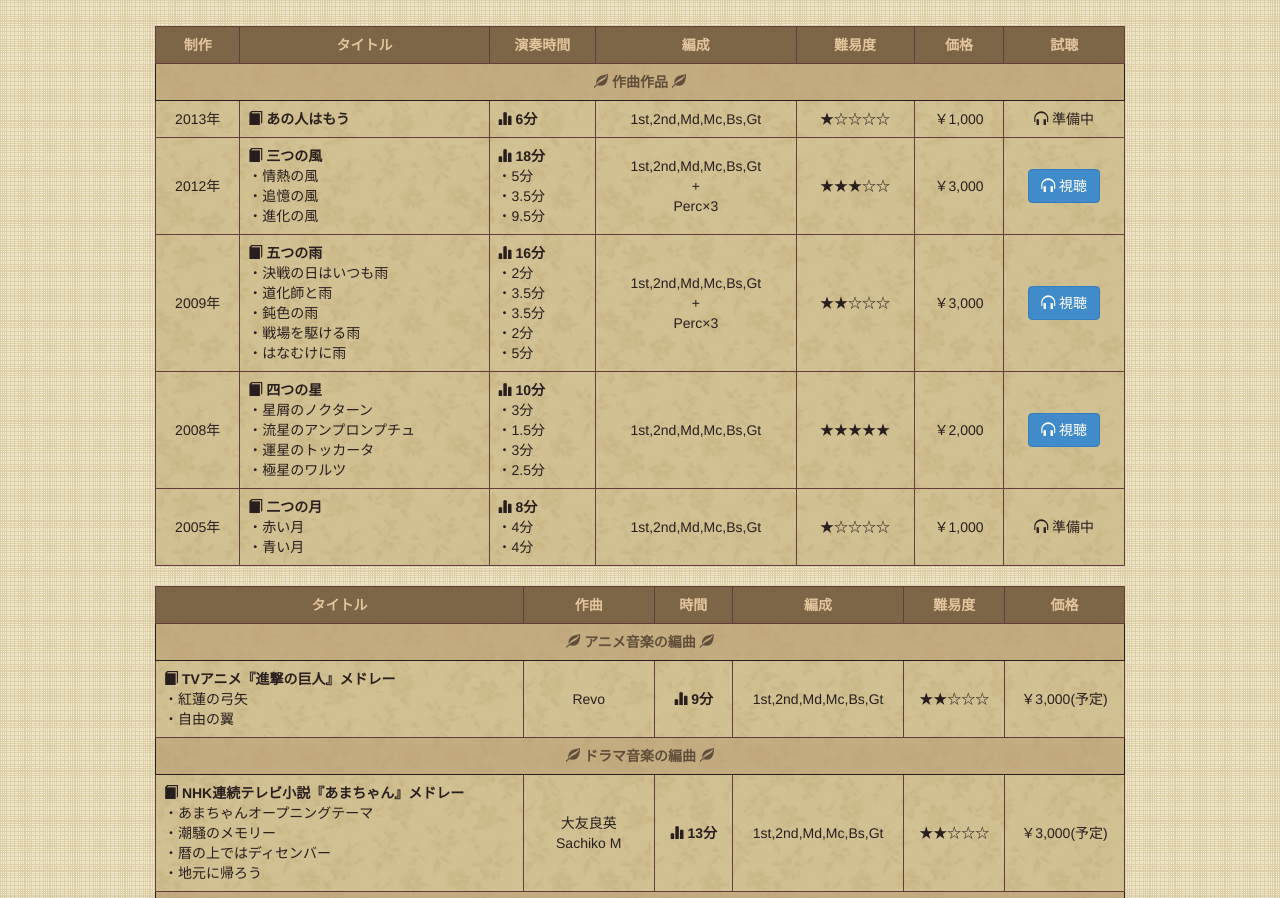
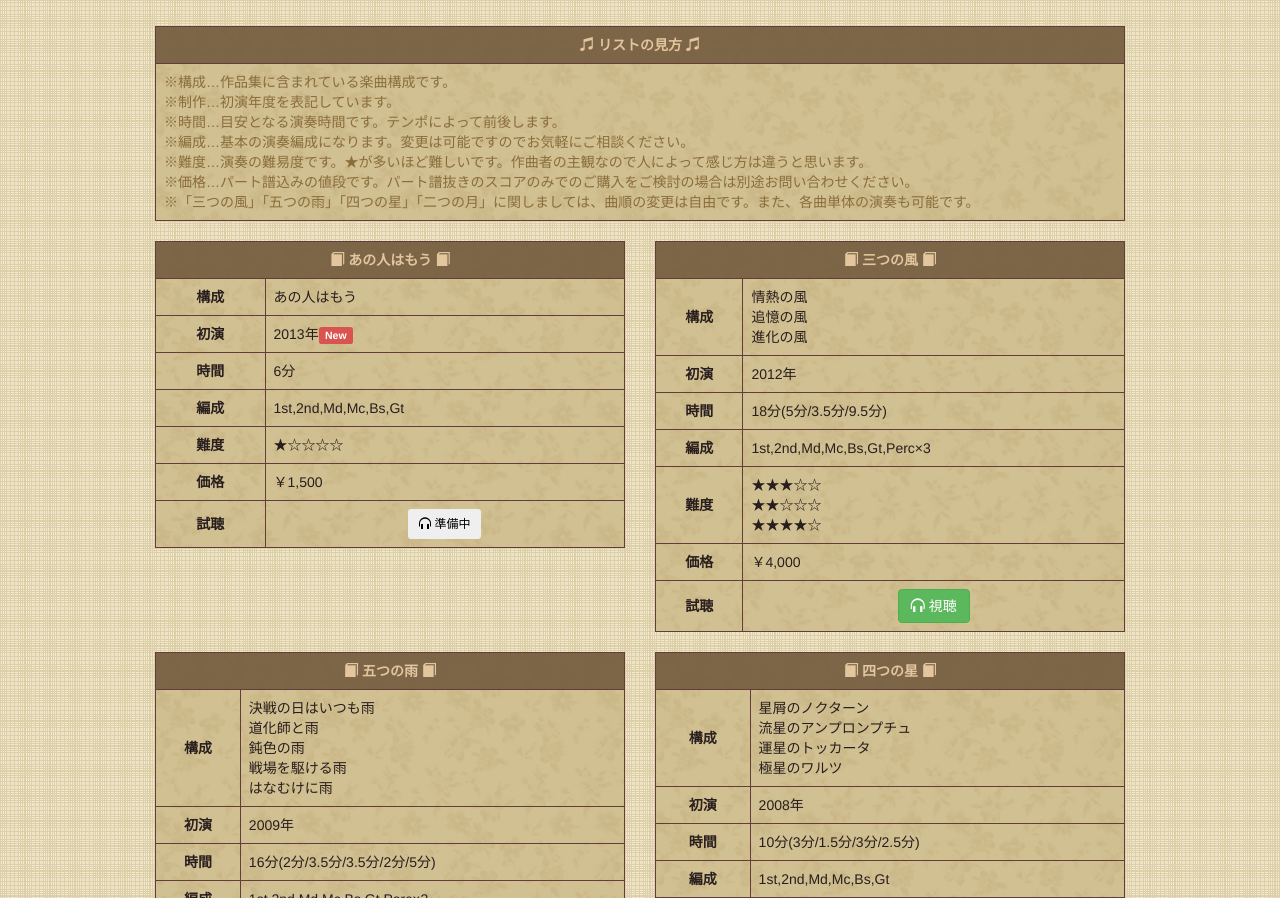
Before and after one commit to upper-field/upper-field.github.com, a plain HTML site: page works.html in a window 1280 px wide. Shown: the part 54-952 px from the top of the page. Drawn offline with nearby package versions, Linux system fonts and the light colour scheme.

Commit message:
modify UI

```diff
--- a/css/layout.css
+++ b/css/layout.css
@@ -23,7 +23,6 @@ tbody {
 }
 th, tr, td {
   border: solid 1px rgba(100,60,60,1) !important;
-  text-align: center;
   vertical-align: middle !important;
 }
 th {
--- a/works.html
+++ b/works.html
@@ -33,132 +33,177 @@
 
   <div class="container" style="padding:80px 0px;">
     <div class="row">
-      <div class="col-sm-10 col-sm-offset-1">
+      <div class="col-xs-10 col-xs-offset-1">
         <table class="table table-bordered">
           <thead>
-            <tr><th>制作</th><th>タイトル</th><th>演奏時間</th><th>編成</th><th>難易度</th><th>価格</th><th>試聴</th></tr>
+            <tr><th><span class="glyphicon glyphicon-music"></span> リストの見方 <span class="glyphicon glyphicon-music"></span></th></tr>
           </thead>
           <tbody>
-            <th class="title" colspan="7">
-              <span class="glyphicon glyphicon-leaf"></span> 作曲作品 <span class="glyphicon glyphicon-leaf"></span>
-            </th>
             <tr>
-              <td>2013年</td>
-              <td class="text-left">
-                <span class="glyphicon glyphicon-book"></span> <strong>あの人はもう</strong><br>
-              </td>
-              <td class="text-left">
-                <span class="glyphicon glyphicon-stats"></span> <strong>6分</strong><br>
-              </td>
-              <td>1st,2nd,Md,Mc,Bs,Gt</td>
-              <td>★☆☆☆☆</td>
-              <td>￥1,000</td>
-              <td>
-                <span class="glyphicon glyphicon-headphones"></span>&nbsp;準備中
+              <td class="text-left text-warning">
+                ※構成…作品集に含まれている楽曲構成です。<br>
+                ※制作…初演年度を表記しています。<br>
+                ※時間…目安となる演奏時間です。テンポによって前後します。<br>
+                ※編成…基本の演奏編成になります。変更は可能ですのでお気軽にご相談ください。<br>
+                ※難度…演奏の難易度です。★が多いほど難しいです。作曲者の主観なので人によって感じ方は違うと思います。<br>
+                ※価格…パート譜込みの値段です。パート譜抜きのスコアのみでのご購入をご検討の場合は別途お問い合わせください。<br>
+                ※「三つの風」「五つの雨」「四つの星」「二つの月」に関しましては、曲順の変更は自由です。また、各曲単体の演奏も可能です。
               </td>
             </tr>
-            <tr>
-              <td>2012年</td>
-              <td class="text-left">
-                <span class="glyphicon glyphicon-book"></span> <strong>三つの風</strong><br>
-                ・情熱の風<br>
-                ・追憶の風<br>
-                ・進化の風<br>
+          </tbody>
+        </table>
+      </div>
+    </div>
+
+<!--
+    <ul class="nav nav-tabs">
+      <li class="active"><a href="#original" data-toggle="tab" class="tab">作曲作品</a></li>
+      <li><a href="#arrange" data-toggle="tab" class="tab">編曲作品</a></li>
+    </ul>
+    <div class="tab-content">
+      <div class="tab-pane active" id="original">aaa</div>
+      <div class="tab-pane" id="arrange">bbb</div>
+    </div>
+ -->
+
+    <div class="row">
+      <div class="col-sm-5 col-sm-offset-1 col-xs-10 col-xs-offset-1">
+        <table class="table table-bordered">
+          <thead>
+            <tr><th colspan="2"><span class="glyphicon glyphicon-book"></span> あの人はもう <span class="glyphicon glyphicon-book"></span></th></tr>
+          </thead>
+          <tbody>
+            <tr><th>構成</th><td>あの人はもう</td></tr>
+            <tr><th>初演</th><td>2013年<span class="label label-danger">New</span></td></tr>
+            <tr><th>時間</th><td>6分</td></tr>
+            <tr><th>編成</th><td>1st,2nd,Md,Mc,Bs,Gt</td></tr>
+            <tr><th>難度</th><td>★☆☆☆☆</td></tr>
+            <tr><th>価格</th><td>￥1,500</td></tr>
+            <tr><th>試聴</th>
+              <td class="text-c">
+                <button type="button" class="btn btn-sm">
+                  <span class="glyphicon glyphicon-headphones"></span>&nbsp;準備中
+                </button>
               </td>
-              <td class="text-left">
-                <span class="glyphicon glyphicon-stats"></span> <strong>18分</strong><br>
-                ・5分<br>
-                ・3.5分　<br>
-                ・9.5分　<br>
-              </td>
-              <td>1st,2nd,Md,Mc,Bs,Gt<br>+<br>Perc×3</td>
-              <td>★★★☆☆</td>
-              <td>￥3,000</td>
-              <td>
+            </tr>
+          </tbody>
+        </table>
+      </div>
+      <div class="col-sm-5 col-sm-offset-0 col-xs-10 col-xs-offset-1">
+        <table class="table table-bordered">
+          <thead>
+            <tr><th colspan="2"><span class="glyphicon glyphicon-book"></span> 三つの風 <span class="glyphicon glyphicon-book"></span></th></tr>
+          </thead>
+          <tbody>
+            <tr><th>構成</th><td>
+              情熱の風<br>
+              追憶の風<br>
+              進化の風<br>
+            </td></tr>
+            <tr><th>初演</th><td>2012年</td></tr>
+            <tr><th>時間</th><td>18分(5分/3.5分/9.5分)</td></tr>
+            <tr><th>編成</th><td>1st,2nd,Md,Mc,Bs,Gt,Perc×3</td></tr>
+            <tr><th>難度</th><td>★★★☆☆<br>★★☆☆☆<br>★★★★☆<br></td></tr>
+            <tr><th>価格</th><td>￥4,000</td></tr>
+            <tr><th>試聴</th>
+              <td class="text-c">
                 <a href="https://soundcloud.com/nao_upper_field/sets/jxj4hdogimbt">
-                  <button type="button" class="btn btn-primary">
+                  <button type="button" class="btn btn-success">
                     <span class="glyphicon glyphicon-headphones"></span>&nbsp;視聴
                   </button>
                 </a>
               </td>
             </tr>
-            <tr>
-              <td>2009年</td>
-              <td class="text-left">
-                <span class="glyphicon glyphicon-book"></span> <strong>五つの雨</strong><br>
-                ・決戦の日はいつも雨<br>
-                ・道化師と雨<br>
-                ・鈍色の雨<br>
-                ・戦場を駆ける雨<br>
-                ・はなむけに雨<br>
-              </td>
-              <td class="text-left">
-                <span class="glyphicon glyphicon-stats"></span> <strong>16分</strong><br>
-                ・2分<br>
-                ・3.5分<br>
-                ・3.5分<br>
-                ・2分<br>
-                ・5分<br>
-              </td>
-              <td>1st,2nd,Md,Mc,Bs,Gt<br>+<br>Perc×3</td>
-              <td>★★☆☆☆</td>
-              <td>￥3,000</td>
-              <td>
+          </tbody>
+        </table>
+      </div>
+    </div>
+    <div class="row">
+      <div class="col-sm-5 col-sm-offset-1 col-xs-10 col-xs-offset-1">
+        <table class="table table-bordered">
+          <thead>
+            <tr><th colspan="2"><span class="glyphicon glyphicon-book"></span> 五つの雨 <span class="glyphicon glyphicon-book"></span></th></tr>
+          </thead>
+          <tbody>
+            <tr><th>構成</th><td>
+              決戦の日はいつも雨<br>
+              道化師と雨<br>
+              鈍色の雨<br>
+              戦場を駆ける雨<br>
+              はなむけに雨<br>
+            </td></tr>
+            <tr><th>初演</th><td>2009年</td></tr>
+            <tr><th>時間</th><td>16分(2分/3.5分/3.5分/2分/5分)</td></tr>
+            <tr><th>編成</th><td>1st,2nd,Md,Mc,Bs,Gt,Perc×3</td></tr>
+            <tr><th>難度</th><td>★★★★☆<br>★☆☆☆☆<br>★★☆☆☆<br>★★☆☆☆<br>★★★☆☆<br></td></tr>
+            <tr><th>価格</th><td>￥4,000</td></tr>
+            <tr><th>試聴</th>
+              <td class="text-c">
                 <a href="https://soundcloud.com/nao_upper_field/sets/vbe48im1zlnx">
-                  <button type="button" class="btn btn-primary">
+                  <button type="button" class="btn btn-success">
                     <span class="glyphicon glyphicon-headphones"></span>&nbsp;視聴
                   </button>
                 </a>
               </td>
             </tr>
-            <tr>
-              <td>2008年</td>
-              <td class="text-left">
-                <span class="glyphicon glyphicon-book"></span> <strong>四つの星</strong><br>
-                ・星屑のノクターン<br>
-                ・流星のアンプロンプチュ<br>
-                ・運星のトッカータ<br>
-                ・極星のワルツ<br>
-              </td>
-              <td class="text-left">
-                <span class="glyphicon glyphicon-stats"></span> <strong>10分</strong><br>
-                ・3分<br>
-                ・1.5分<br>
-                ・3分<br>
-                ・2.5分<br>
-              </td>
-              <td>1st,2nd,Md,Mc,Bs,Gt</td>
-              <td>★★★★★</td>
-              <td>￥2,000</td>
-              <td>
+          </tbody>
+        </table>
+      </div>
+      <div class="col-sm-5 col-sm-offset-0 col-xs-10 col-xs-offset-1">
+        <table class="table table-bordered">
+          <thead>
+            <tr><th colspan="2"><span class="glyphicon glyphicon-book"></span> 四つの星 <span class="glyphicon glyphicon-book"></span></th></tr>
+          </thead>
+          <tbody>
+            <tr><th>構成</th><td>
+              星屑のノクターン<br>
+              流星のアンプロンプチュ<br>
+              運星のトッカータ<br>
+              極星のワルツ<br>
+            </td></tr>
+            <tr><th>初演</th><td>2008年</td></tr>
+            <tr><th>時間</th><td>10分(3分/1.5分/3分/2.5分)</td></tr>
+            <tr><th>編成</th><td>1st,2nd,Md,Mc,Bs,Gt</td></tr>
+            <tr><th>難度</th><td>★★☆☆☆<br>★★★★★<br>★★★★★<br>★★★★☆<br></td></tr>
+            <tr><th>価格</th><td>￥3,000</td></tr>
+            <tr><th>試聴</th>
+              <td class="text-c">
                 <a href="https://soundcloud.com/nao_upper_field/sets/8fpptdcff742">
-                  <button type="button" class="btn btn-primary">
+                  <button type="button" class="btn btn-success">
                     <span class="glyphicon glyphicon-headphones"></span>&nbsp;視聴
                   </button>
                 </a>
               </td>
             </tr>
-            <tr>
-              <td>2005年</td>
-              <td class="text-left">
-                <span class="glyphicon glyphicon-book"></span> <strong>二つの月</strong><br>
-                ・赤い月<br>
-                ・青い月<br>
-              </td>
-              <td class="text-left">
-                <span class="glyphicon glyphicon-stats"></span> <strong>8分</strong><br>
-                ・4分<br>
-                ・4分<br>
-              </td>
-              <td>1st,2nd,Md,Mc,Bs,Gt</td>
-              <td>★☆☆☆☆</td>
-              <td>￥1,000</td>
-              <td>
-                <span class="glyphicon glyphicon-headphones"></span>&nbsp;準備中
+          </tbody>
+        </table>
+      </div>
+    </div>
+    <div class="row">
+      <div class="col-sm-5 col-sm-offset-1 col-xs-10 col-xs-offset-1">
+        <table class="table table-bordered">
+          <thead>
+            <tr><th colspan="2"><span class="glyphicon glyphicon-book"></span> 二つの月 <span class="glyphicon glyphicon-book"></span></th></tr>
+          </thead>
+          <tbody>
+            <tr><th>初演</th><td>2005年</td></tr>
+            <tr><th>時間</th><td>8分(4分,4分)</td></tr>
+            <tr><th>編成</th><td>1st,2nd,Md,Mc,Bs,Gt</td></tr>
+            <tr><th>難度</th><td>★★☆☆☆<br>★★☆☆☆<br></td></tr>
+            <tr><th>価格</th><td>￥1,500</td></tr>
+            <tr><th>試聴</th>
+              <td class="text-c">
+                <button type="button" class="btn btn-sm">
+                  <span class="glyphicon glyphicon-headphones"></span>&nbsp;準備中
+                </button>
               </td>
             </tr>
           </tbody>
         </table>
+      </div>
+    </div>
+    <div class="row">
+      <div class="col-xs-10 col-xs-offset-1">
         <table class="table table-bordered">
           <thead>
             <tr><th>タイトル</th><th>作曲</th><th>時間</th><th>編成</th><th>難易度</th><th>価格</th></tr>
```
Also changed, not shown: index.html (+9 -4 lines).
